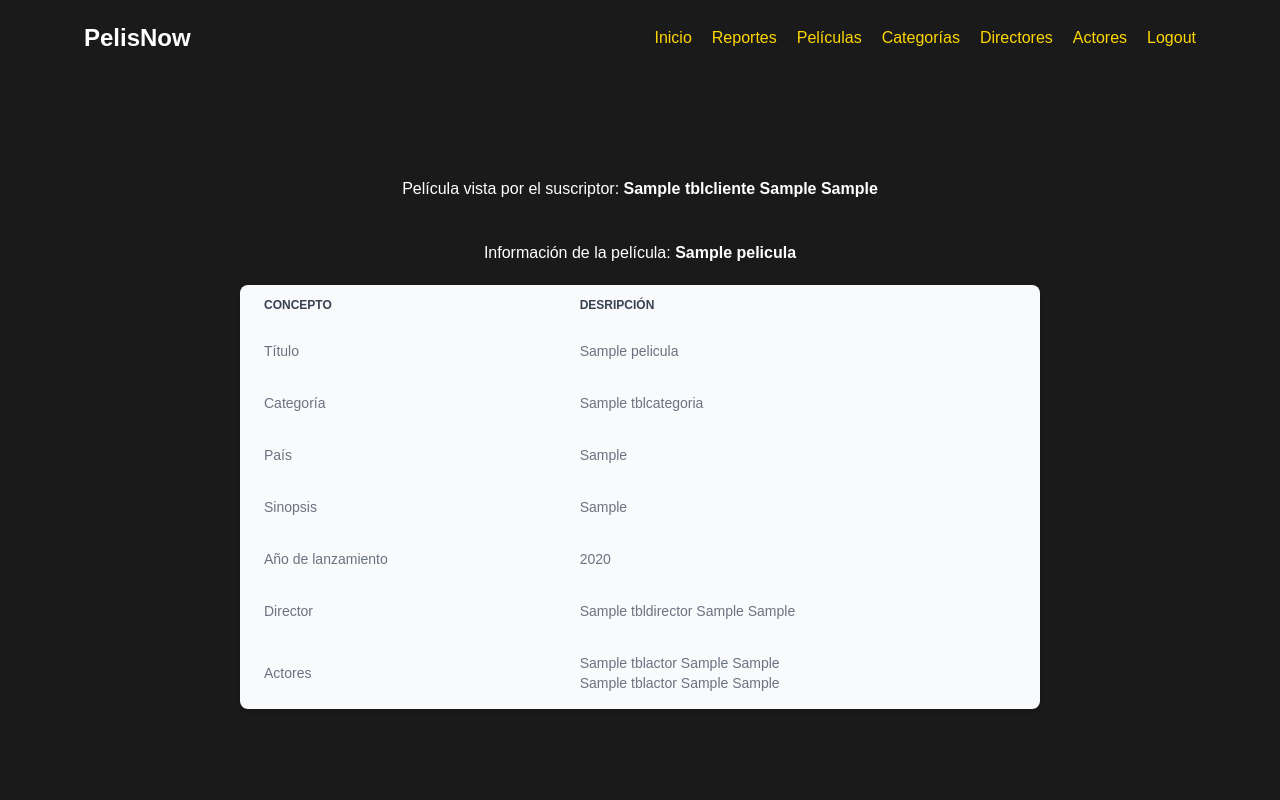
After one commit to JovannyRch/artesanias_sanches, a PHP site: page /src/AOAAdminReporteDetallePelicula.php?cliente=1&pelicula=1 in a window 1280 px wide. The commit adds this page. Run offline with PHP 8.4, Linux system fonts and the light colour scheme; tables that the repository leaves empty hold one stand-in row (values such as "Sample post"); some libraries are stand-ins or nearby versions.

Commit message:
Act complementaria

```diff
--- a/src/AOAAdminActores.php
+++ b/src/AOAAdminActores.php
@@ -30,6 +30,7 @@ $has_items = count($actores) > 0;
       <div class="navbar-brand">PelisNow</div>
       <div class="navbar-nav">
         <a href="AOAAdminInicio.php" class="nav-item">Inicio</a>
+        <a href="AOAAdminReportes.php" class="nav-item">Reportes</a>
         <a href="AOAAdminPeliculas.php" class="nav-item">Películas</a>
         <a href="AOAAdminCategorias.php" class="nav-item">Categorías</a>
         <a href="AOAAdminDirectores.php" class="nav-item">Directores</a>
--- a/src/AOAAdminCategorias.php
+++ b/src/AOAAdminCategorias.php
@@ -29,6 +29,7 @@ $hasItems = count($categorias) > 0;
       <div class="navbar-brand">PelisNow</div>
       <div class="navbar-nav">
         <a href="AOAAdminInicio.php" class="nav-item">Inicio</a>
+        <a href="AOAAdminReportes.php" class="nav-item">Reportes</a>
         <a href="AOAAdminPeliculas.php" class="nav-item">Películas</a>
         <a href="AOAAdminCategorias.php" class="nav-item">Categorías</a>
         <a href="AOAAdminDirectores.php" class="nav-item">Directores</a>
--- a/src/AOAAdminDirectores.php
+++ b/src/AOAAdminDirectores.php
@@ -28,6 +28,7 @@ $directores = leerDirectores($db);
       <div class="navbar-brand">PelisNow</div>
       <div class="navbar-nav">
         <a href="AOAAdminInicio.php" class="nav-item">Inicio</a>
+        <a href="AOAAdminReportes.php" class="nav-item">Reportes</a>
         <a href="AOAAdminPeliculas.php" class="nav-item">Películas</a>
         <a href="AOAAdminCategorias.php" class="nav-item">Categorías</a>
         <a href="AOAAdminDirectores.php" class="nav-item">Directores</a>
--- a/src/AOAAdminInicio.php
+++ b/src/AOAAdminInicio.php
@@ -24,6 +24,7 @@ $clientes = leerClientes($db);
       <div class="navbar-brand">PelisNow</div>
       <div class="navbar-nav">
         <a href="AOAAdminInicio.php" class="nav-item">Inicio</a>
+        <a href="AOAAdminReportes.php" class="nav-item">Reportes</a>
         <a href="AOAAdminPeliculas.php" class="nav-item">Películas</a>
         <a href="AOAAdminCategorias.php" class="nav-item">Categorías</a>
         <a href="AOAAdminDirectores.php" class="nav-item">Directores</a>
--- a/src/AOAAdminPeliculas.php
+++ b/src/AOAAdminPeliculas.php
@@ -27,6 +27,7 @@ $has_peliculas = count($peliculas) > 0;
       <div class="navbar-brand">PelisNow</div>
       <div class="navbar-nav">
         <a href="AOAAdminInicio.php" class="nav-item">Inicio</a>
+        <a href="AOAAdminReportes.php" class="nav-item">Reportes</a>
         <a href="AOAAdminPeliculas.php" class="nav-item">Películas</a>
         <a href="AOAAdminCategorias.php" class="nav-item">Categorías</a>
         <a href="AOAAdminDirectores.php" class="nav-item">Directores</a>
--- /dev/null
+++ b/src/AOAAdminReporteDetallePelicula.php
@@ -0,0 +1,148 @@
+<?php
+include_once('./db.php');
+session_start();
+
+$db = new Database();
+
+$cliente_id = $_GET['cliente'];
+$pelicula_id = $_GET['pelicula'];
+
+
+
+$cliente = $db->row("SELECT * FROM tblcliente WHERE id_cliente = $cliente_id");
+
+$nombre_cliente = $cliente['nombre'] . ' ' . $cliente['ap_paterno'] . ' ' . $cliente['ap_materno'];
+
+$pelicula = $db->row("SELECT * FROM tbl_pelicula WHERE id_pelicula = $pelicula_id");
+
+$pelicula['director'] = $db->row("SELECT * FROM tbldirector WHERE id_director = " . $pelicula['id_director']);
+$pelicula['actor1'] = $db->row("SELECT * FROM tblactor WHERE id_actor = " . $pelicula['id_actor1']);
+$pelicula['actor2'] = $db->row("SELECT * FROM tblactor WHERE id_actor = " . $pelicula['id_actor2']);
+
+$categoria = $db->row("SELECT * FROM tblcategoria WHERE id_categoria = " . $pelicula['id_categoria']);
+?>
+
+<!DOCTYPE html>
+<html lang="es">
+
+<head>
+    <meta charset="UTF-8" />
+    <title><?php echo $nombre_cliente; ?> -
+        PelisNow</title>
+    <link rel="stylesheet" href="./../styles.css" />
+    <script src="https://cdnjs.cloudflare.com/ajax/libs/jquery/3.7.1/jquery.min.js"></script>
+    <script src="https://cdn.tailwindcss.com"></script>
+</head>
+
+<body>
+    <header>
+        <nav class="navbar">
+            <div class="navbar-brand">PelisNow</div>
+            <div class="navbar-nav">
+                <a href="./../AOAAdminInicio.php" class="nav-item">Inicio</a>
+                <a href="./../AOAAdminReportes.php" class="nav-item">Reportes</a>
+                <a href="../AOAAdminPeliculas.php" class="nav-item">Películas</a>
+                <a href="../AOAAdminCategorias.php" class="nav-item">Categorías</a>
+                <a href="../AOAAdminDirectores.php" class="nav-item">Directores</a>
+                <a href="../AOAAdminActores.php" class="nav-item">Actores</a>
+                <a href="../AOALogin.php" class="nav-item">Logout</a>
+            </div>
+        </nav>
+    </header>
+    <div class="movies-container">
+
+        <h1>
+            Película vista por el suscriptor: <b><?php echo $nombre_cliente ?></b></h1>
+        <h1>
+            Información de la película: <b><?php echo $pelicula['nombre'] ?></b>
+        </h1>
+        <div class="relative overflow-x-auto shadow-md sm:rounded-lg">
+            <table class="w-full text-sm text-left rtl:text-right text-gray-500 dark:text-gray-400">
+                <thead class="text-xs text-gray-700 uppercase bg-gray-50 dark:bg-gray-700 dark:text-gray-400">
+                    <tr>
+                        <th scope="col" class="px-6 py-3">
+                            Concepto
+                        </th>
+                        <th scope="col" class="px-6 py-3">
+                            Desripción
+                        </th>
+                    </tr>
+                </thead>
+
+                <tbody>
+                    <!-- titulo -->
+                    <tr class="bg-gray-50 dark:bg-gray-700">
+                        <td class="px-6 py-4">
+                            Título
+                        </td>
+                        <td class="px-6 py-4">
+                            <?php echo $pelicula['nombre'] ?>
+                        </td>
+                    </tr>
+
+                    <!-- Categoria y clasificacion -->
+                    <tr class="bg-gray-50 dark:bg-gray-700">
+                        <td class="px-6 py-4">
+                            Categoría
+                        </td>
+                        <td class="px-6 py-4">
+                            <?php echo $categoria['nombre'] ?>
+                        </td>
+                    </tr>
+                    <!-- Pais y año de lanzamiento -->
+                    <tr class="bg-gray-50 dark:bg-gray-700">
+                        <td class="px-6 py-4">
+                            País
+                        </td>
+                        <td class="px-6 py-4">
+                            <?php echo $pelicula['pais'] ?>
+                        </td>
+                    </tr>
+
+                    <!-- Sinopsis -->
+                    <tr class="bg-gray-50 dark:bg-gray-700">
+                        <td class="px-6 py-4">
+                            Sinopsis
+                        </td>
+                        <td class="px-6 py-4">
+                            <?php echo $pelicula['sinopsis'] ?>
+                        </td>
+                    </tr>
+                    <!-- Pais -->
+                    <tr class="bg-gray-50 dark:bg-gray-700">
+                        <td class="px-6 py-4">
+                            Año de lanzamiento
+                        </td>
+                        <td class="px-6 py-4">
+                            <?php echo $pelicula['anio_lanzamiento'] ?>
+                        </td>
+                    </tr>
+                    <!-- Director -->
+                    <tr class="bg-gray-50 dark:bg-gray-700">
+                        <td class="px-6 py-4">
+                            Director
+                        </td>
+                        <td class="px-6 py-4">
+                            <?php echo $pelicula['director']['nombre'] . ' ' . $pelicula['director']['ap_paterno'] . ' ' . $pelicula['director']['ap_materno']
+                            ?>
+                        </td>
+                    </tr>
+                    <!-- Actores -->
+                    <tr class="bg-gray-50 dark:bg-gray-700">
+                        <td class="px-6 py-4">
+                            Actores
+                        </td>
+                        <td class="px-6 py-4">
+                            <?php echo $pelicula['actor1']['nombre'] . ' ' . $pelicula['actor1']['ap_paterno'] . ' ' . $pelicula['actor1']['ap_materno'] ?>
+                            <br>
+                            <?php echo $pelicula['actor2']['nombre'] . ' ' . $pelicula['actor2']['ap_paterno'] . ' ' . $pelicula['actor2']['ap_materno'] ?>
+                        </td>
+                    </tr>
+                </tbody>
+            </table>
+        </div>
+    </div>
+
+</body>
+
+</html>
--- a/src/AOAEliminarActor.php
+++ b/src/AOAEliminarActor.php
@@ -44,6 +44,7 @@ $actor =  $db->row("SELECT * FROM tblactor WHERE id_actor = $id");
             <div class="navbar-brand">PelisNow</div>
             <div class="navbar-nav">
                 <a href="./../AOAAdminInicio.php" class="nav-item">Inicio</a>
+                <a href="./../AOAAdminReportes.php" class="nav-item">Reportes</a>
                 <a href="../AOAAdminPeliculas.php" class="nav-item">Películas</a>
                 <a href="../AOAAdminCategorias.php" class="nav-item">Categorías</a>
                 <a href="../AOAAdminDirectores.php" class="nav-item">Directores</a>
--- a/src/AOAEliminarCategoria.php
+++ b/src/AOAEliminarCategoria.php
@@ -37,6 +37,7 @@ $categoria = $db->row("SELECT * FROM tblcategoria WHERE id_categoria = $id");
             <div class="navbar-brand">PelisNow</div>
             <div class="navbar-nav">
                 <a href="./../AOAAdminInicio.php" class="nav-item">Inicio</a>
+                <a href="./../AOAAdminReportes.php" class="nav-item">Reportes</a>
                 <a href="../AOAAdminPeliculas.php" class="nav-item">Películas</a>
                 <a href="../AOAAdminCategorias.php" class="nav-item">Categorías</a>
                 <a href="../AOAAdminDirectores.php" class="nav-item">Directores</a>
--- a/src/AOAEliminarCliente.php
+++ b/src/AOAEliminarCliente.php
@@ -32,6 +32,7 @@ if (!$cliente) {
             <div class="navbar-brand">PelisNow</div>
             <div class="navbar-nav">
                 <a href="./../AOAAdminInicio.php" class="nav-item">Inicio</a>
+                <a href="./../AOAAdminReportes.php" class="nav-item">Reportes</a>
                 <a href="../AOAAdminPeliculas.php" class="nav-item">Películas</a>
                 <a href="../AOAAdminCategorias.php" class="nav-item">Categorías</a>
                 <a href="../AOAAdminDirectores.php" class="nav-item">Directores</a>
--- a/src/AOAEliminarDirector.php
+++ b/src/AOAEliminarDirector.php
@@ -37,6 +37,7 @@ $director = $db->row("SELECT * FROM tbldirector WHERE id_director = $id");
             <div class="navbar-brand">PelisNow</div>
             <div class="navbar-nav">
                 <a href="./../AOAAdminInicio.php" class="nav-item">Inicio</a>
+                <a href="./../AOAAdminReportes.php" class="nav-item">Reportes</a>
                 <a href="../AOAAdminPeliculas.php" class="nav-item">Películas</a>
                 <a href="../AOAAdminCategorias.php" class="nav-item">Categorías</a>
                 <a href="../AOAAdminDirectores.php" class="nav-item">Directores</a>
--- a/src/AOAEliminarPelicula.php
+++ b/src/AOAEliminarPelicula.php
@@ -38,6 +38,7 @@ $pelicula = $db->row("SELECT * FROM tbl_pelicula WHERE id_pelicula = $id");
             <div class="navbar-brand">PelisNow</div>
             <div class="navbar-nav">
                 <a href="./../AOAAdminInicio.php" class="nav-item">Inicio</a>
+                <a href="./../AOAAdminReportes.php" class="nav-item">Reportes</a>
                 <a href="../AOAAdminPeliculas.php" class="nav-item">Películas</a>
                 <a href="../AOAAdminCategorias.php" class="nav-item">Categorías</a>
                 <a href="../AOAAdminDirectores.php" class="nav-item">Directores</a>
--- a/src/AOAEstrenos.php
+++ b/src/AOAEstrenos.php
@@ -37,6 +37,7 @@
             <div class="navbar-brand">PelisNow</div>
             <div class="navbar-nav">
                 <a href="AOAAdminInicio.php" class="nav-item">Inicio</a>
+                <a href="AOAAdminReportes.php" class="nav-item">Reportes</a>
                 <a href="AOAAdminPeliculas.php" class="nav-item">Películas</a>
                 <a href="AOAAdminCategorias.php" class="nav-item">Categorías</a>
                 <a href="AOAAdminDirectores.php" class="nav-item">Directores</a>
--- a/src/AOARegistroCliente.php
+++ b/src/AOARegistroCliente.php
@@ -136,6 +136,7 @@ $actionPath = $is_editing ? "./AOARegistroCliente.php?id=$id" : "./AOARegistroCl
             <div class="navbar-brand">PelisNow</div>
             <div class="navbar-nav">
                 <a href="./../AOAAdminInicio.php" class="nav-item">Inicio</a>
+                <a href="./../AOAAdminReportes.php" class="nav-item">Reportes</a>
                 <a href="../AOAAdminPeliculas.php" class="nav-item">Películas</a>
                 <a href="../AOAAdminCategorias.php" class="nav-item">Categorías</a>
                 <a href="../AOAAdminDirectores.php" class="nav-item">Directores</a>
--- a/src/layout.php
+++ b/src/layout.php
@@ -24,6 +24,7 @@ $db = new Database();
             <div class="navbar-brand">PelisNow</div>
             <div class="navbar-nav">
                 <a href="./../AOAAdminInicio.php" class="nav-item">Inicio</a>
+                <a href="./../AOAAdminReportes.php" class="nav-item">Reportes</a>
                 <a href="../AOAAdminPeliculas.php" class="nav-item">Películas</a>
                 <a href="../AOAAdminCategorias.php" class="nav-item">Categorías</a>
                 <a href="../AOAAdminDirectores.php" class="nav-item">Directores</a>
```
Also changed, not shown: src/AOAAdminReporteDetalle.php (added, +84 -0 lines), src/AOAAdminReportes.php (added, +82 -0 lines), 3 other files.
